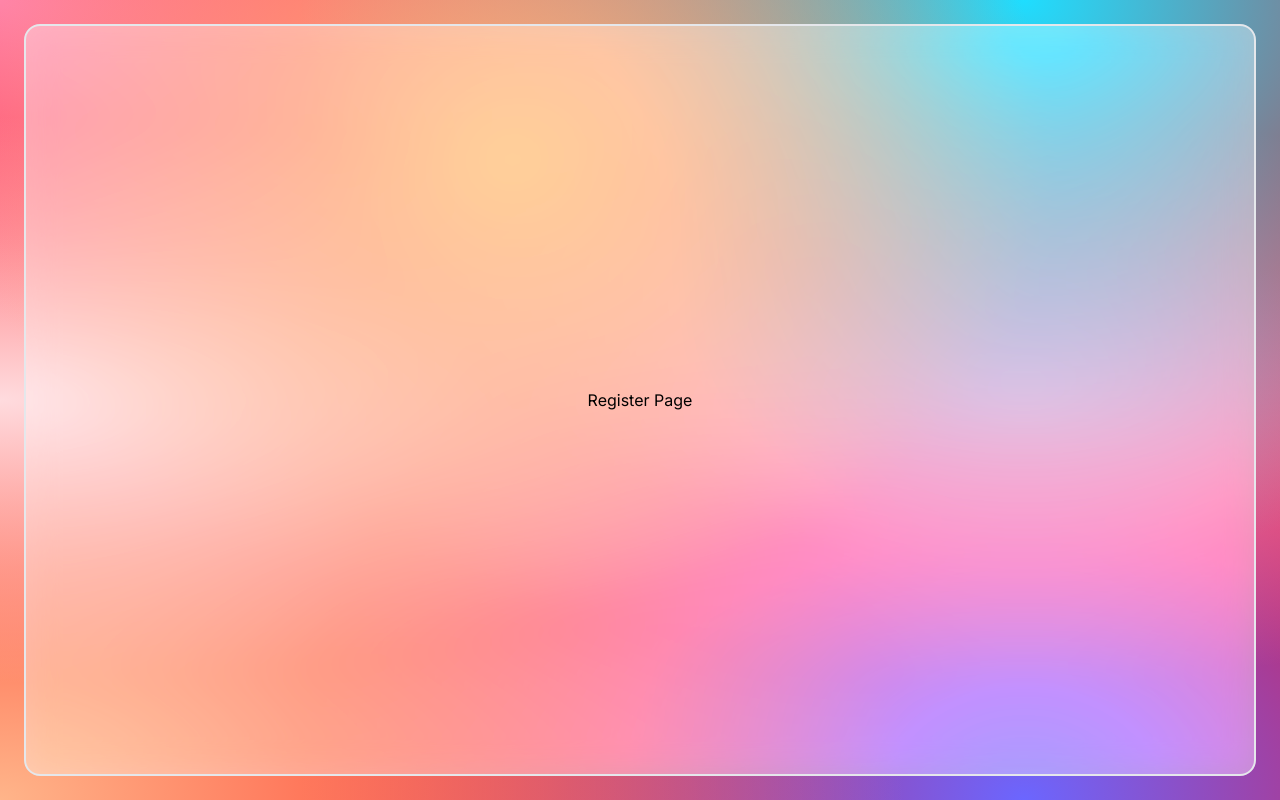
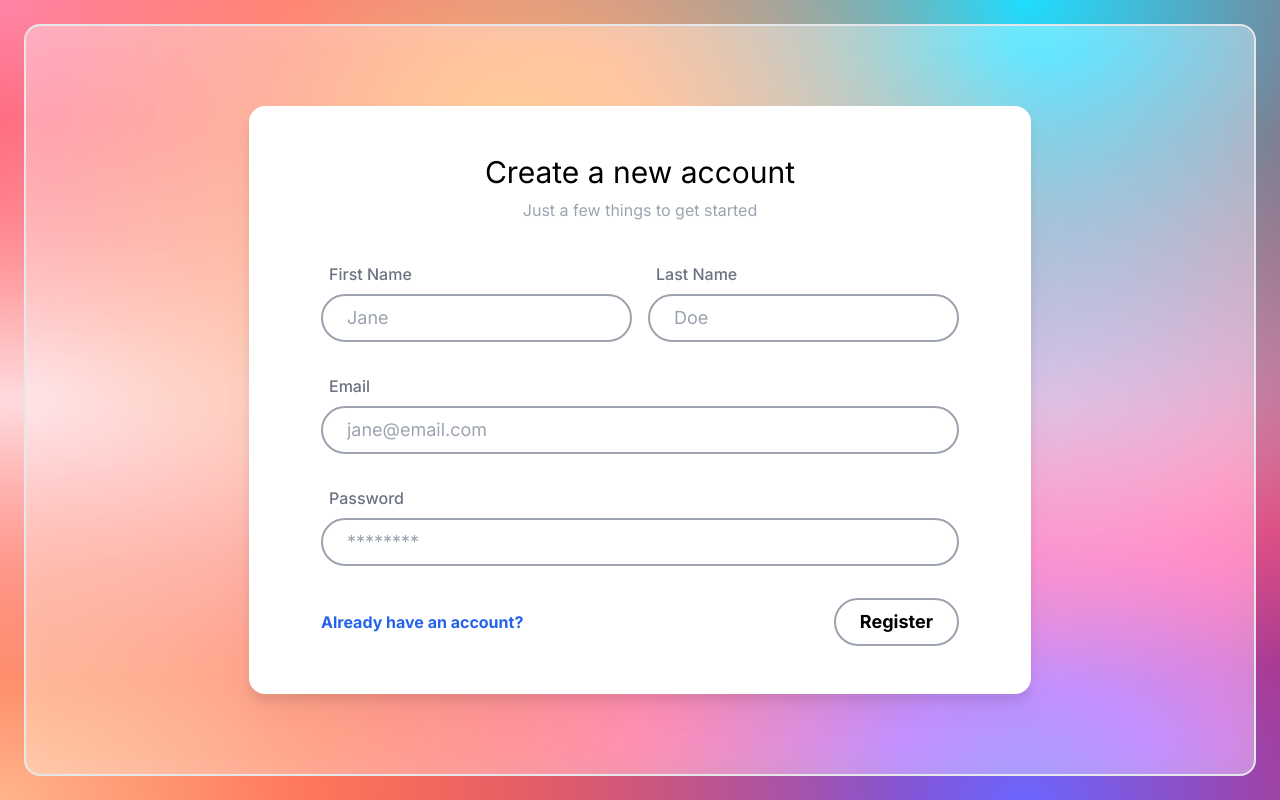
Before and after one commit to ndstephens/fullstack-app-v2-next, a Next.js app: page /register in a window 1280 px wide. Built offline with nearby package versions, Linux system fonts and the light colour scheme.

Commit message:
add AuthForm to register and signin pages

```diff
--- a/app/(auth)/register/page.tsx
+++ b/app/(auth)/register/page.tsx
@@ -1,3 +1,5 @@
+import AuthForm from '@/components/AuthForm';
+
 export default function RegisterPage() {
-  return <h1>Register Page</h1>;
+  return <AuthForm mode="register" />;
 }
--- a/app/(auth)/signin/page.tsx
+++ b/app/(auth)/signin/page.tsx
@@ -1,3 +1,5 @@
+import AuthForm from '@/components/AuthForm';
+
 export default function SignInPage() {
-  return <h1>Sign In Page</h1>;
+  return <AuthForm mode="signin" />;
 }
```
